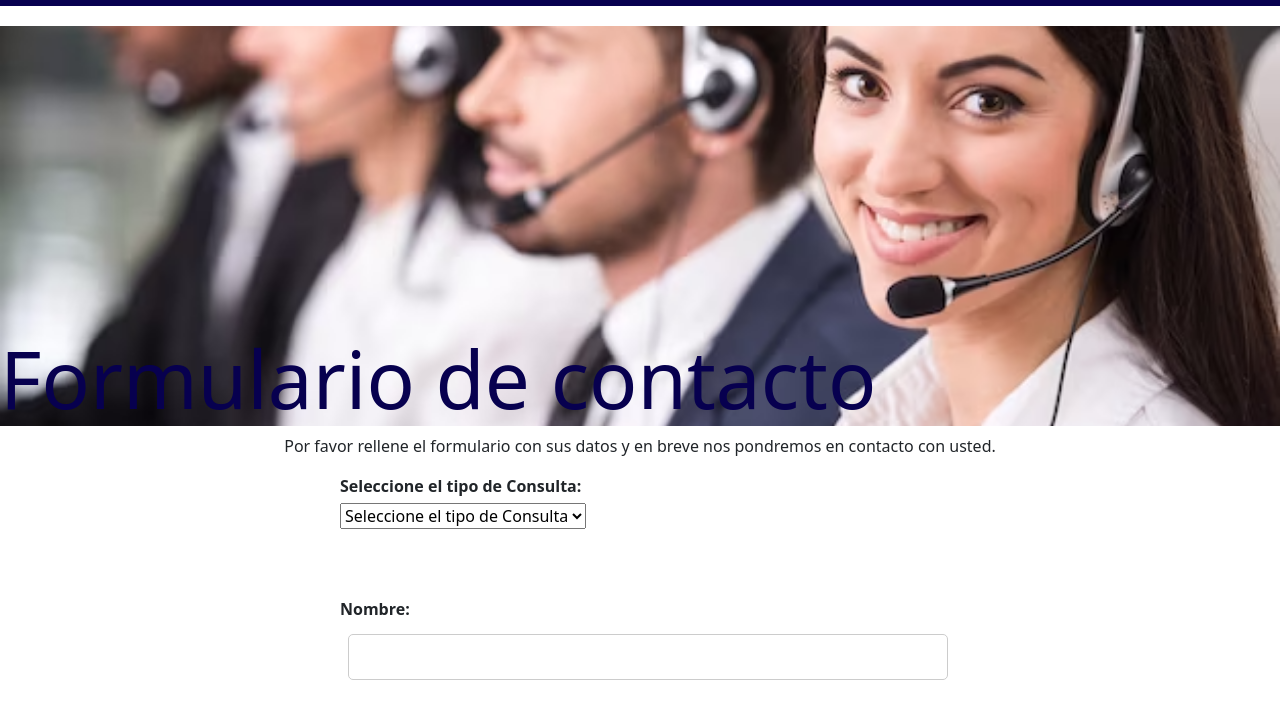
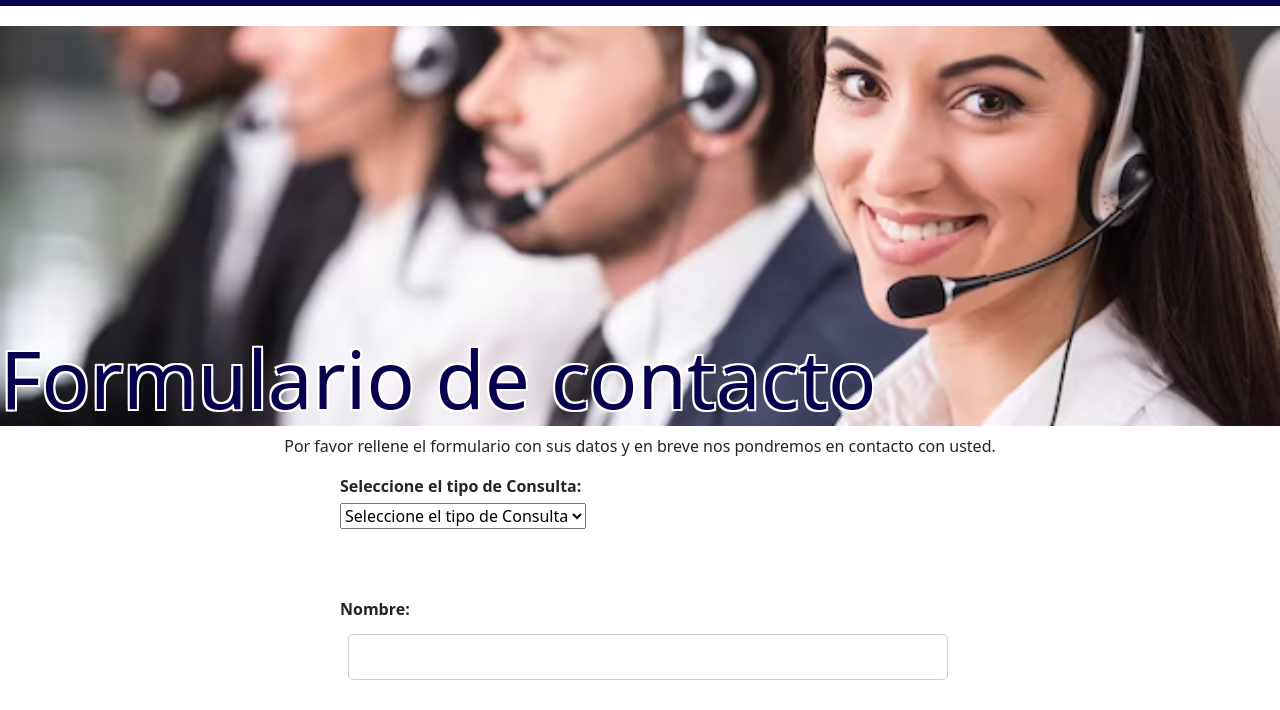
Before and after one commit to Majomon/servicioDeSalud, a plain HTML site: page pages/contacto.html in a window 1280 px wide. Shown: the part 42-752 px from the top of the page. Drawn offline with nearby package versions, Linux system fonts and the light colour scheme.

Commit message:
Se agrega borde al título del formulario

```diff
--- a/css/contacto.css
+++ b/css/contacto.css
@@ -8,6 +8,7 @@
   align-items: flex-end;
   /* Alinea el texto en la parte inferior verticalmente */
   color: #07004f;
+  text-shadow: 2px 2px white, -2px -2px white, -2px 2px white, 2px -2px white ;
   font-size: 5em;
   height: 400px;
   margin-top: 20px;
```
